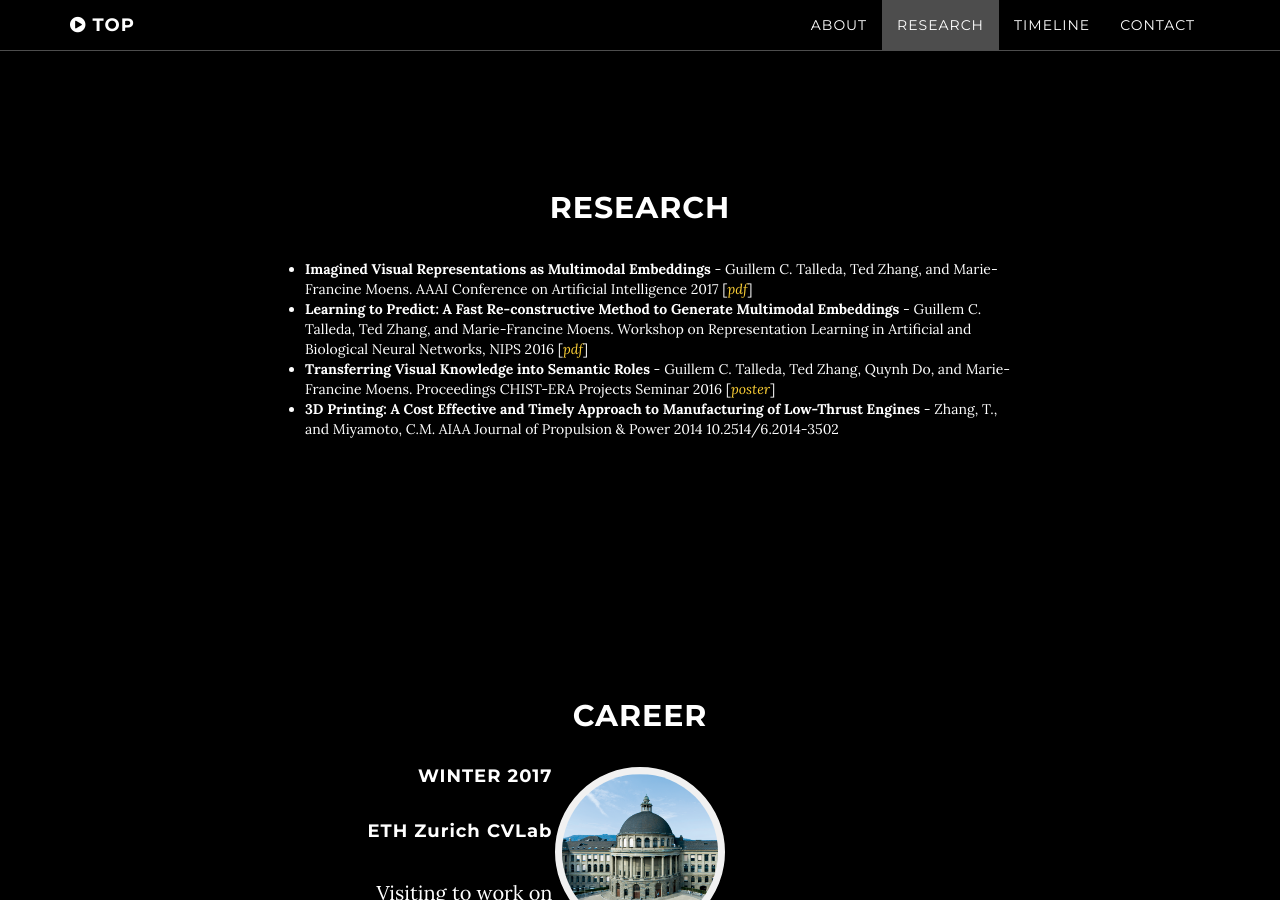
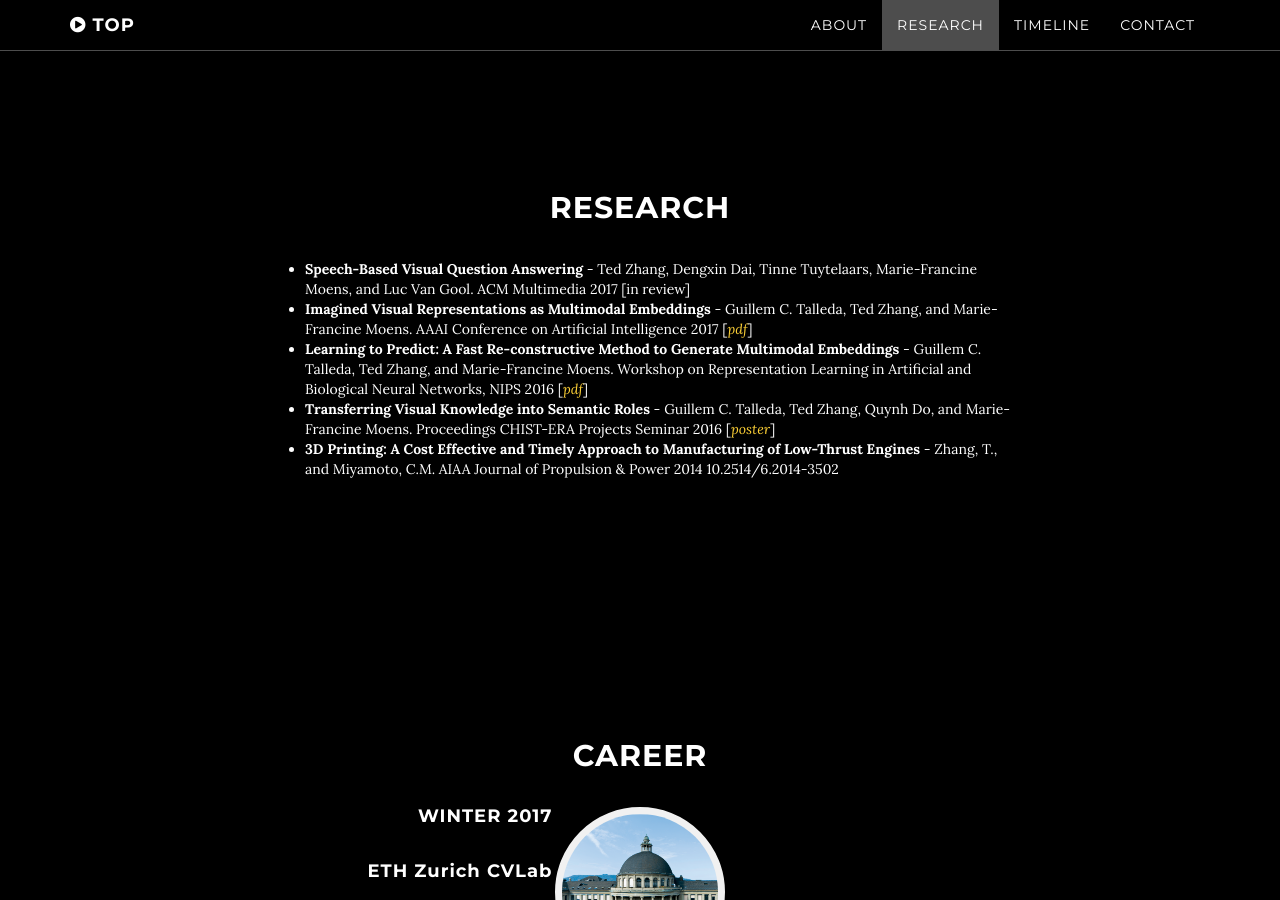
Before and after one commit to zted/zted.github.io, a Jekyll site: the page built from index.html, in a window 1280 px wide and 900 px high, scrolled down 1675 px. Built offline with Jekyll 4.4.1, drawn with Linux system fonts in a browser that asks for light colours.

Commit message:
Adding new publication

```diff
--- a/2_research.html
+++ b/2_research.html
@@ -7,6 +7,7 @@ title: Research
 <!--<img src="img/timeline/hopkins.jpg" alt="some_text" style="width:304px;height:228px;">-->
 <div align="left">
     <ul>
+    	<li><strong>Speech-Based Visual Question Answering</strong> - Ted Zhang, Dengxin Dai, Tinne Tuytelaars, Marie-Francine Moens, and Luc Van Gool. ACM Multimedia 2017 [in review]</li>
         <li><strong>Imagined Visual Representations as Multimodal Embeddings</strong> - Guillem C. Talleda, Ted Zhang, and Marie-Francine Moens. AAAI Conference on Artificial Intelligence 2017   [<i><a href="download/AAAI2017.pdf">pdf</a></i>]</li>
         <li><strong>Learning to Predict: A Fast Re-constructive Method to Generate Multimodal Embeddings</strong> - Guillem C. Talleda, Ted Zhang, and Marie-Francine Moens. Workshop on Representation Learning in Artificial and Biological Neural Networks, NIPS 2016   [<i><a href="download/NIPS2016.pdf">pdf</a></i>]</li>
         <li><strong>Transferring Visual Knowledge into Semantic Roles</strong> - Guillem C. Talleda, Ted Zhang, Quynh Do, and Marie-Francine Moens. Proceedings CHIST-ERA Projects Seminar 2016   [<i><a href="download/Bern2016.pdf">poster</a></i>]</li>
```
